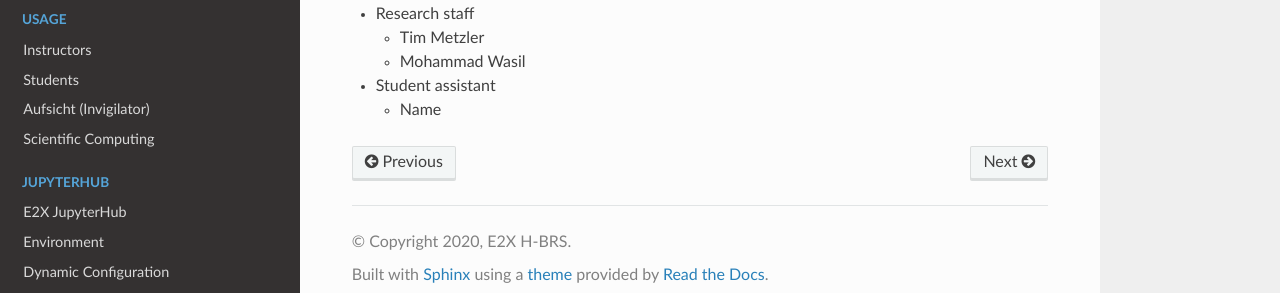
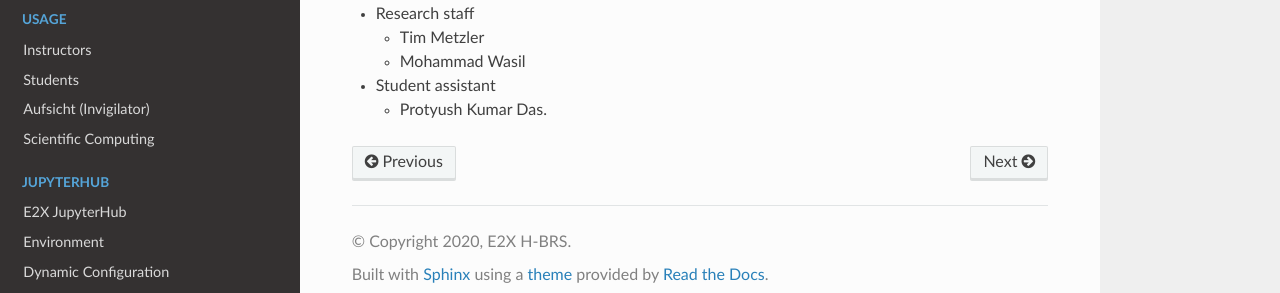
Before and after one commit to DigiKlausur/e2x-docs, a Sphinx documentation site: the page built from docs/source/people.rst, in a window 1280 px wide. Shown: the part 182-475 px from the top of the page. Built offline with Sphinx 7.4.7 and the Read the Docs theme 2.0.0, drawn with Linux system fonts in a browser that asks for light colours.

Commit message:
testing travis

```diff
--- a/docs/source/people.rst
+++ b/docs/source/people.rst
@@ -12,4 +12,4 @@ People
 
 * Student assistant
 
-  * Name
+  * Protyush Kumar Das.
```
